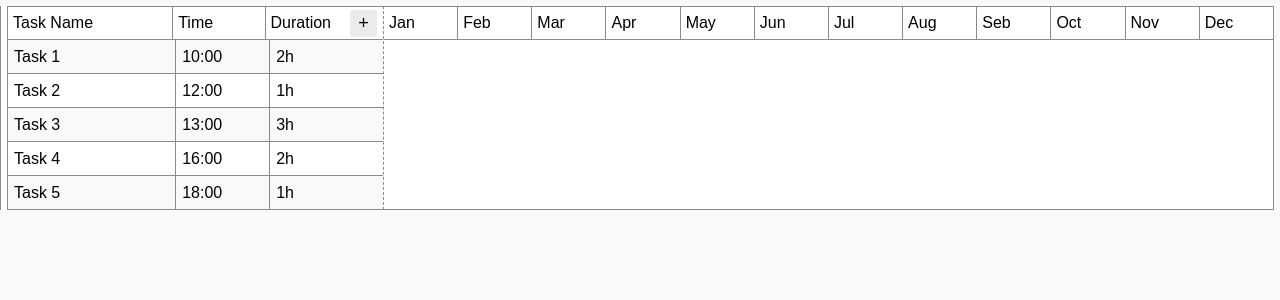
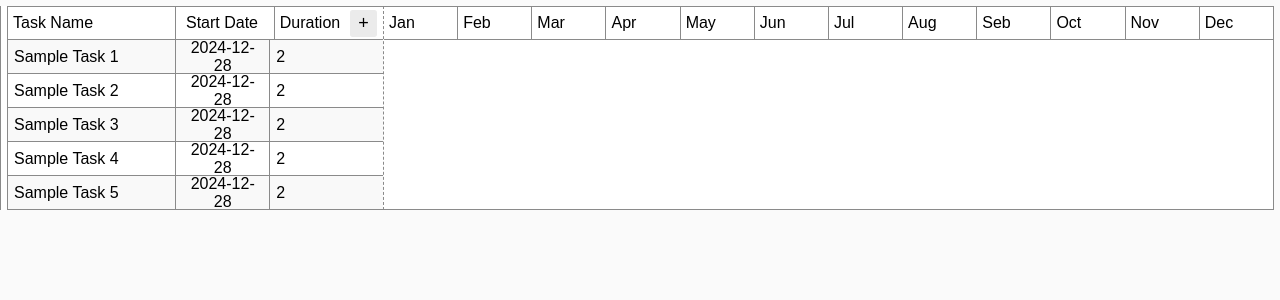
Before and after one commit to tamirat-dejene/gantt-chart, a React (Vite) app: page / in a window 1280 px wide. Shown: the top 300 px of the page. Built offline with nearby package versions, Linux system fonts and the light colour scheme.

Commit message:
modal done

```diff
--- a/src/App.tsx
+++ b/src/App.tsx
@@ -1,6 +1,7 @@
 import { useEffect, useState } from 'react';
 import { mock_tasks, TaskProps } from './tasksmodel';
 import './App.css';
+import ModalInput from './modalinput';
 
 const TaskRow = ({ taskName, taskTime, taskDuration }: TaskProps) => {
   return (
@@ -12,8 +13,12 @@ const TaskRow = ({ taskName, taskTime, taskDuration }: TaskProps) => {
   )
 };
 
+
+
 function App() {
   const [tasks, setTasks] = useState(mock_tasks.slice(0, 5));
+  const [newTask, setNewTask] = useState<TaskProps | null>(null);
+  const [showModal, setShowModal] = useState(false);
   const [canvaHeight, setCanvaHeight] = useState(0);
 
   useEffect(() => {
@@ -21,16 +26,20 @@ function App() {
     setCanvaHeight(tasks.length * 34); // 34px : height of each task row
   }, [tasks]);
 
+  useEffect(() => {
+    if (newTask) setTasks([...tasks, newTask]);
+  }, [newTask, tasks]);
+
   return (
     <main>
       <div className='container'>
         <div className="tasks-container" style={{ height: canvaHeight + 34 }}>
           <div className="tasks-header">
             <div className="task-name">Task Name</div>
-            <div className="task-time" title='Start time'>Time</div>
-            <div className="task-duration">Duration</div>
+            <div className="task-time" title='Start date'>Start Date</div>
+            <div className="task-duration/days">Duration</div>
             <div className="task-add" title='Add task/project'>
-              <button className="add-task-btn">+</button>
+              <button className="add-task-btn" onClick={() => setShowModal(true)}>+</button>
             </div>
           </div>
           <div className="tasks-list" style={{ height: canvaHeight + 34 }}>
@@ -57,6 +66,7 @@ function App() {
           <canvas className="gant-canvas" style={{ height: canvaHeight, borderBottom: tasks.length == 0 ? 'none' : '1px solid rgb(138, 138, 138)' }} ></canvas>
         </div>
       </div>
+      <ModalInput showModal={showModal} setShowModal={setShowModal} setNewTask={setNewTask} />
     </main>
   );
 }
--- /dev/null
+++ b/src/modal.css
@@ -0,0 +1,77 @@
+
+.modal-input {
+    position: absolute;
+    top: 50%;
+    left: 50%;
+    transform: translate(-50%, -50%);
+    width: 400px;
+    padding: 20px;
+    background-color: #FFFFFF;
+    border-radius: 10px;
+    box-shadow: 0 0 10px rgba(0, 0, 0, 0.1);
+    z-index: 1000;
+}
+
+.modal-content {
+    display: flex;
+    flex-direction: column;
+    gap: 20px;
+}
+
+.modal-header {
+    display: flex;
+    justify-content: space-between;
+    align-items: center;
+}
+
+.modal-header h2 {
+    margin: 0;
+    background: linear-gradient(90deg, #FFC107, #FF5722);
+    -webkit-background-clip: text;
+    font-size: 24px;
+    color: transparent;
+}
+
+.modal-header .close {
+    cursor: pointer;
+    font-size: 32px;
+    color: #FF5722;
+}
+
+.modal-body {
+    display: flex;
+    flex-direction: column;
+    gap: 10px;
+}
+
+.modal-body form {
+    display: flex;
+    flex-direction: column;
+    gap: 10px;
+}
+
+.modal-body form label {
+    font-size: 15px;
+    font-weight: 500;
+}
+
+.modal-body form input {
+    padding: 5px;
+    font-size: 16px;
+    border-radius: 5px;
+}
+
+.modal-input .modal-body form input[type="date"] {
+    padding: 5px;
+    font-size: 16px;
+}
+
+.modal-body form button {
+    padding: 5px;
+    font-size: 16px;
+    background-color: #FF5722;
+    color: #FFFFFF;
+    border: none;
+    cursor: pointer;
+    border-radius: 5px;
+}
--- /dev/null
+++ b/src/modalinput.tsx
@@ -0,0 +1,51 @@
+import './modal.css';
+import { TaskProps } from './tasksmodel';
+
+type ModalInputProps = {
+    showModal: boolean,
+    setShowModal: (showModal: boolean) => void,
+    setNewTask: (newTask: TaskProps) => void
+}
+
+const ModalInput = ({ showModal, setShowModal, setNewTask }: ModalInputProps) => {
+    const handlSubmit = (e: { preventDefault: () => void; }) => {
+        e.preventDefault();
+        const form = document.querySelector('form');
+        const taskName = (form?.elements.namedItem('taskName') as HTMLInputElement).value;
+        const startDate = (form?.elements.namedItem('startDate') as HTMLInputElement).value;
+        const duration = (form?.elements.namedItem('duration') as HTMLInputElement).value;
+        setNewTask({ taskName, taskTime: startDate, taskDuration: duration });
+        setShowModal(false);
+    }
+    return (
+        <div className="modal-input" style={{ display: showModal ? 'block' : 'none' }}>
+            <div className="modal-content">
+                <div className="modal-header">
+                    <h2>Add Task</h2>
+                    <span className="close" title='close' onClick={() => setShowModal(false)}>&times;</span>
+                </div>
+                <div className="modal-body">
+                    <form>
+                        <label>Task Name</label>
+                        <input type="text" name='taskName' placeholder="a short descriptive name for your task" required />
+                        <label>Task Start Date</label>
+                        <input type="date" name='startDate' required placeholder='the starting date of your task' />
+                        <label>Task Duration</label>
+                        <input type="number" name='duration' placeholder="duration in days" required min={1} max={getDaysLeftInthisYear()} />
+                        <button type="submit" onClick={handlSubmit}>Add Task</button>
+                    </form>
+                </div>
+            </div>
+        </div>
+    );
+}
+
+const getDaysLeftInthisYear = () => {
+    const today = new Date();
+    const year = today.getFullYear();
+    const lastDay = new Date(year, 11, 31);
+    const daysLeft = Math.floor((lastDay.getTime() - today.getTime()) / (1000 * 60 * 60 * 24));
+    return daysLeft;
+}
+
+export default ModalInput;
--- a/src/tasksmodel.ts
+++ b/src/tasksmodel.ts
@@ -6,210 +6,30 @@ type TaskProps = {
 
 const mock_tasks: TaskProps[] = [
   {
-    taskName: "Task 1",
-    taskTime: "10:00",
-    taskDuration: "2h",
+    taskName: "Sample Task 1",
+    taskTime: "2024-12-28",
+    taskDuration: "2",
   },
   {
-    taskName: "Task 2",
-    taskTime: "12:00",
-    taskDuration: "1h",
+    taskName: "Sample Task 2",
+    taskTime: "2024-12-28",
+    taskDuration: "2",
   },
   {
-    taskName: "Task 3",
-    taskTime: "13:00",
-    taskDuration: "3h",
+    taskName: "Sample Task 3",
+    taskTime: "2024-12-28",
+    taskDuration: "2",
   },
   {
-    taskName: "Task 4",
-    taskTime: "16:00",
-    taskDuration: "2h",
+    taskName: "Sample Task 4",
+    taskTime: "2024-12-28",
+    taskDuration: "2",
   },
   {
-    taskName: "Task 5",
-    taskTime: "18:00",
-    taskDuration: "1h",
-  },
-  {
-    taskName: "Task 6",
-    taskTime: "19:00",
-    taskDuration: "2h",
-  },
-  {
-    taskName: "Task 7",
-    taskTime: "21:00",
-    taskDuration: "1h",
-  },
-  {
-    taskName: "Task 8",
-    taskTime: "22:00",
-    taskDuration: "2h",
-  },
-  {
-    taskName: "Task 9",
-    taskTime: "00:00",
-    taskDuration: "1h",
-  },
-  {
-    taskName: "Task 10",
-    taskTime: "01:00",
-    taskDuration: "2h",
-  },
-  {
-    taskName: "Task 11",
-    taskTime: "03:00",
-    taskDuration: "1h",
-  },
-  {
-    taskName: "Task 12",
-    taskTime: "04:00",
-    taskDuration: "2h",
-  },
-  {
-    taskName: "Task 13",
-    taskTime: "06:00",
-    taskDuration: "1h",
-  },
-  {
-    taskName: "Task 14",
-    taskTime: "07:00",
-    taskDuration: "2h",
-  },
-  {
-    taskName: "Task 15",
-    taskTime: "09:00",
-    taskDuration: "1h",
-  },
-  {
-    taskName: "Task 16",
-    taskTime: "10:00",
-    taskDuration: "2h",
-  },
-  {
-    taskName: "Task 17",
-    taskTime: "12:00",
-    taskDuration: "1h",
-  },
-  {
-    taskName: "Task 18",
-    taskTime: "13:00",
-    taskDuration: "3h",
-  },
-  {
-    taskName: "Task 19",
-    taskTime: "16:00",
-    taskDuration: "2h",
-  },
-  {
-    taskName: "Task 20",
-    taskTime: "18:00",
-    taskDuration: "1h",
-  },
-  {
-    taskName: "Task 21",
-    taskTime: "19:00",
-    taskDuration: "2h",
-  },
-  {
-    taskName: "Task 22",
-    taskTime: "21:00",
-    taskDuration: "1h",
-  },
-  {
-    taskName: "Task 23",
-    taskTime: "22:00",
-    taskDuration: "2h",
-  },
-  {
-    taskName: "Task 24",
-    taskTime: "00:00",
-    taskDuration: "1h",
-  },
-  {
-    taskName: "Task 25",
-    taskTime: "01:00",
-    taskDuration: "2h",
-  },
-  {
-    taskName: "Task 26",
-    taskTime: "03:00",
-    taskDuration: "1h",
-  },
-  {
-    taskName: "Task 27",
-    taskTime: "04:00",
-    taskDuration: "2h",
-  },
-  {
-    taskName: "Task 28",
-    taskTime: "06:00",
-    taskDuration: "1h",
-  },
-  {
-    taskName: "Task 29",
-    taskTime: "07:00",
-    taskDuration: "2h",
-  },
-  {
-    taskName: "Task 30",
-    taskTime: "09:00",
-    taskDuration: "1h",
-  },
-  {
-    taskName: "Task 30",
-    taskTime: "09:00",
-    taskDuration: "1h",
-  },
-  {
-    taskName: "Task 30",
-    taskTime: "09:00",
-    taskDuration: "1h",
-  },
-  {
-    taskName: "Task 30",
-    taskTime: "09:00",
-    taskDuration: "1h",
-  },
-  {
-    taskName: "Task 30",
-    taskTime: "09:00",
-    taskDuration: "1h",
-  },
-  {
-    taskName: "Task 30",
-    taskTime: "09:00",
-    taskDuration: "1h",
-  },
-  {
-    taskName: "Task 30",
-    taskTime: "09:00",
-    taskDuration: "1h",
-  },
-  {
-    taskName: "Task 30",
-    taskTime: "09:00",
-    taskDuration: "1h",
-  },
-  {
-    taskName: "Task 30",
-    taskTime: "09:00",
-    taskDuration: "1h",
-  },
-  {
-    taskName: "Task 30",
-    taskTime: "09:00",
-    taskDuration: "1h",
-  },
-  {
-    taskName: "Task 30",
-    taskTime: "09:00",
-    taskDuration: "1h",
-  },
-  {
-    taskName: "Task 30",
-    taskTime: "09:00",
-    taskDuration: "1h",
-  },
+    taskName: "Sample Task 5",
+    taskTime: "2024-12-28",
+    taskDuration: "2",
+  }
 ];
 
 
```
